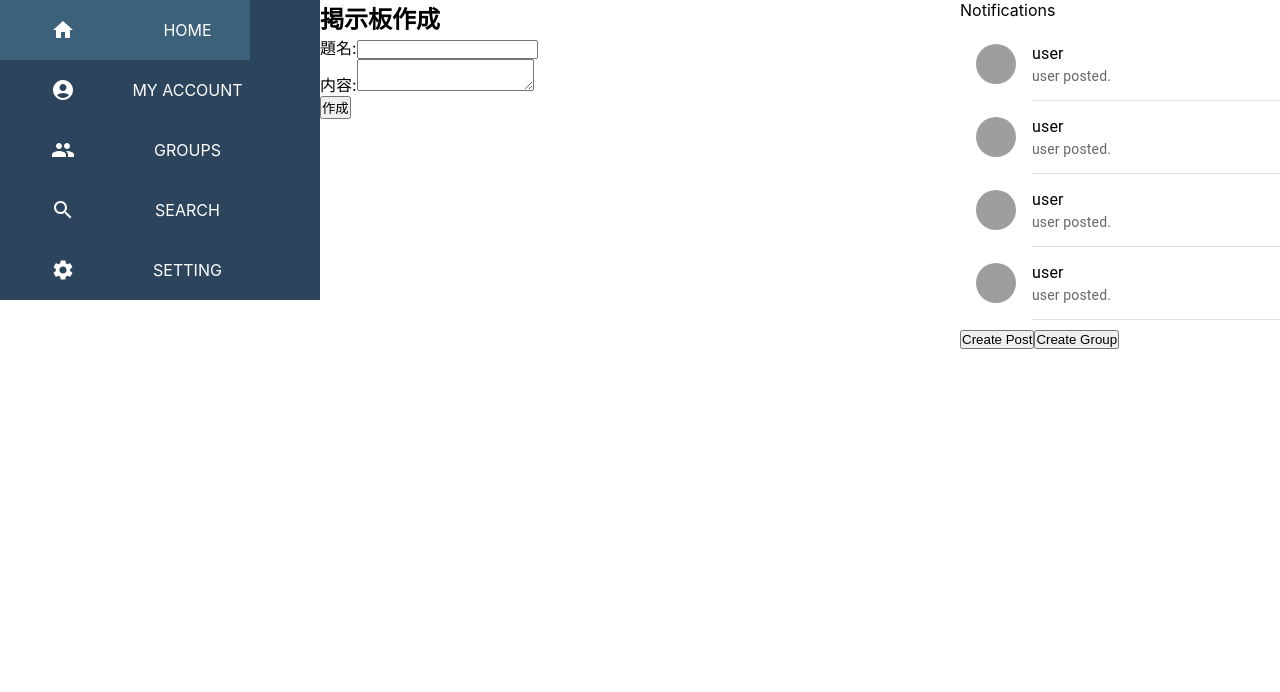
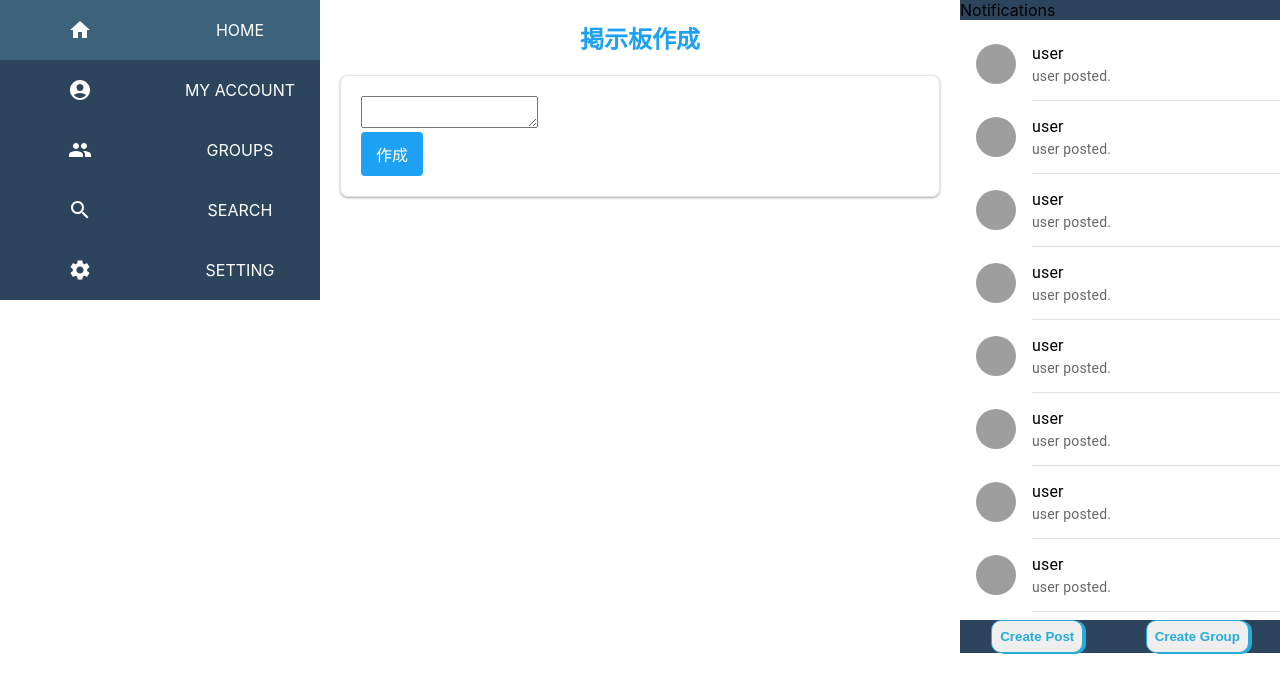
Before and after one commit to suy0594/community_nihon, a React (Create React App) app in the folder src/main/front/: page /main/createPost in a window 1280 px wide. Shown: the top 692 px of the page. Built offline with nearby package versions, Linux system fonts and the light colour scheme; grey boxes are pictures that could not be loaded.

Commit message:
fixed css

```diff
--- a/src/main/front/src/index.css
+++ b/src/main/front/src/index.css
@@ -5,9 +5,17 @@ body {
     sans-serif;
   -webkit-font-smoothing: antialiased;
   -moz-osx-font-smoothing: grayscale;
+  height: 100%;
+  padding: 0;
 }
 
 code {
   font-family: source-code-pro, Menlo, Monaco, Consolas, 'Courier New',
     monospace;
 }
+
+html, #root {
+  height: 100%;
+  margin: 0;
+  padding: 0;
+}
--- a/src/main/front/src/mainboard/Mainboard.css
+++ b/src/main/front/src/mainboard/Mainboard.css
@@ -1,8 +1,12 @@
 .Mainboard {
 	width: 100%;
+	height: 100vh;
+  }
+
+  .main-container{
+	display: flex;
 	height: 100%;
   }
-
   * {
 	margin: 0;
 	padding: 0;
@@ -24,51 +28,5 @@
 	flex: 1;
 	width: 25%;
 	height: 100%;
-  }
-
-  .Sidebar {
-	height: 100%;
-	width: 250px;
 	background: #2d445d;
   }
-
-  .SidebarList {
-	height: auto;
-	padding: 0;
-	width: 100%;
-  }
-
-  .SidebarList .row {
-	width: 100%;
-	height: 60px;
-	/* background-color: cadetblue; */
-	/* border: 1px solid black; */
-	display: flex;
-	color: white;
-	justify-content: center;
-	align-items: center;
-  }
-
-  .SidebarList .row:hover {
-	cursor: pointer;
-	background-color: #3b627a;
-  }
-
-  .SidebarList #active {
-	background-color: #3b627a;
-  }
-  .row #icon {
-	flex: 30%;
-	display: grid;
-	place-items: center;
-  }
-
-  .row #title {
-	flex: 70%;
-  }
-
-  .SidebarIcon {
-	padding-top: 20px;
-	padding-bottom: 15px;
-	text-align: center;
-  }
--- a/src/main/front/src/mainboard/Mainboard.jsx
+++ b/src/main/front/src/mainboard/Mainboard.jsx
@@ -37,8 +37,10 @@ const Mainboard = ({ userId, onLogout }) => {
 
       <div className='rightside'>
         <Notification />
-        <BoardButton />
-        <CreateGroupButton />
+        <div className='Buttons' style={{display : "flex"}}>
+          <BoardButton />
+          <CreateGroupButton />
+        </div>
       </div>
     </div>
 
--- /dev/null
+++ b/src/main/front/src/mainboard/center/PostContents/CreatePost.css
@@ -0,0 +1,63 @@
+
+  /* Container */
+  .CreatePost {
+    display: flex;
+    flex-direction: column;
+    align-items: center;
+    justify-content: center;
+    padding: 20px;
+  }
+
+  .Title {
+    color: #1da1f2;
+    font-size: 24px;
+    margin-bottom: 20px;
+  }
+
+  /* Form Styles */
+  .createPostForm {
+    background: #ffffff;
+    border: 1px solid #e1e8ed;
+    border-radius: 8px;
+    padding: 20px;
+    width: 100%;
+    max-width: 600px;
+    min-width: 100%;
+    box-shadow: 0 1px 3px rgba(0, 0, 0, 0.12), 0 1px 2px rgba(0, 0, 0, 0.24);
+  }
+
+  .CPtextarea {
+    width: 100%;
+    height: 500px;
+    padding: 10px;
+    border: 1px solid #e1e8ed;
+    border-radius: 4px;
+    resize: none;
+    font-size: 14px;
+    color: #14171a;
+  }
+
+  .CPtextarea:focus {
+    outline: none;
+    border-color: #1da1f2;
+  }
+
+  /* Button Styles */
+  .CPButton {
+    background-color: #1da1f2;
+    color: white;
+    border: none;
+    padding: 10px 15px;
+    font-size: 16px;
+    border-radius: 4px;
+    cursor: pointer;
+    transition: background-color 0.3s;
+  }
+
+  .CPButton:hover {
+    background-color: #0d95e8;
+  }
+
+  .CPButton:focus {
+    outline: none;
+  }
--- a/src/main/front/src/mainboard/center/PostContents/CreatePost.jsx
+++ b/src/main/front/src/mainboard/center/PostContents/CreatePost.jsx
@@ -1,5 +1,6 @@
 import React, { useState } from 'react';
 import axios from 'axios';
+import './CreatePost.css';
 
 const CreatePost = ({userId}) => {
   const [title, setTitle] = useState('');
@@ -29,34 +30,20 @@ const CreatePost = ({userId}) => {
     }
   };
 
-
-//comment to add github
-
-
-
   return (
-    <div>
-      <h2>掲示板作成</h2>
+    <div className='CreatePost'>
+      <h2 className='Title'>掲示板作成</h2>
       {error && <div style={{ color: 'red' }}>{error}</div>}
-      <form onSubmit={handleSubmit}>
+      <form onSubmit={handleSubmit} className='createPostForm'>
         <div>
-          <label>題名:</label>
-          <input
-            type="text"
-            name="title"
-            value={title}
-            onChange={handleChange}
-          />
-        </div>
-        <div>
-          <label>内容:</label>
           <textarea
             name="content"
             value={content}
             onChange={handleChange}
+            className='CPTextarea'
           />
         </div>
-        <button type="submit">作成</button>
+        <button type="submit" className='CPButton'>作成</button>
       </form>
     </div>
   );
--- a/src/main/front/src/mainboard/center/PostContents/PostsContainer.css
+++ b/src/main/front/src/mainboard/center/PostContents/PostsContainer.css
@@ -1,5 +1,6 @@
 .profile-container {
     max-width: 100%;
+    min-width: 100%;
     margin: 0 auto;
     padding: 20px;
   }
--- a/src/main/front/src/mainboard/rightside/BoardButton.jsx
+++ b/src/main/front/src/mainboard/rightside/BoardButton.jsx
@@ -1,11 +1,46 @@
-import React from 'react';
+import React, {useState} from 'react';
 import { useNavigate } from 'react-router-dom';
 
 const BoardButton = () => {
+  const buttonstyle = {
+    display: 'block',
+    textAlign: 'center',
+    verticalAlign: 'middle',
+    textDecoration: 'none',
+    position: 'relative',
+    margin: 'auto',
+    padding: '0.5rem 0.5rem',
+    fontWeight: 'bold',
+    borderRadius: '10px',
+    color: '#27acd9',
+    border: '1px solid #27acd9',
+    boxShadow: '3px 1px #27acd9',
+    transition: '0.3s ease-in-out',
+  };
+  const hoverOnstyle = {
+    boxShadow: 'none',
+    transform: 'translate(2px, 2px)',
+    color: '#27acd9',
+  };
+
+    const [BtnStyle, setBtnStyle] = useState(buttonstyle);
     const navigate = useNavigate();
+
+    const onBtnHover = () => {
+        setBtnStyle({ ...buttonstyle, ...hoverOnstyle });
+      };
+
+      const offBtnHover = () => {
+        setBtnStyle(buttonstyle);
+      };
     return (
         <>
-        <button onClick={() => {navigate('createPost');}}>Create Post</button>
+        <button style={BtnStyle}
+        onMouseEnter={onBtnHover}
+        onMouseLeave={offBtnHover}
+         onClick={() => {navigate('createPost');}}>
+            Create Post
+            </button>
         </>
     );
 };
--- a/src/main/front/src/mainboard/rightside/CreateGroupButton.jsx
+++ b/src/main/front/src/mainboard/rightside/CreateGroupButton.jsx
@@ -1,12 +1,47 @@
-import React from 'react';
+import React, {useState} from 'react';
 import { useNavigate } from 'react-router-dom';
 
 const CreateGroupButton = () => {
-    const navigate = useNavigate();
-    return (
-        <>
-        <button onClick={() => {navigate('createGroup');}}>Create Group</button>
-        </>
-    );
+    const buttonstyle = {
+        display: 'block',
+        textAlign: 'center',
+        verticalAlign: 'middle',
+        textDecoration: 'none',
+        position: 'relative',
+        margin: 'auto',
+        padding: '0.5rem 0.5rem',
+        fontWeight: 'bold',
+        borderRadius: '10px',
+        color: '#27acd9',
+        border: '1px solid #27acd9',
+        boxShadow: '3px 1px #27acd9',
+        transition: '0.3s ease-in-out',
+      };
+      const hoverOnstyle = {
+        boxShadow: 'none',
+        transform: 'translate(2px, 2px)',
+        color: '#27acd9',
+      };
+
+        const [BtnStyle, setBtnStyle] = useState(buttonstyle);
+        const navigate = useNavigate();
+
+        const onBtnHover = () => {
+            setBtnStyle({ ...buttonstyle, ...hoverOnstyle });
+          };
+
+          const offBtnHover = () => {
+            setBtnStyle(buttonstyle);
+          };
+        return (
+            <>
+            <button style={BtnStyle}
+            onMouseEnter={onBtnHover}
+            onMouseLeave={offBtnHover}
+             onClick={() => {navigate('createGroup');}}>
+                Create Group
+                </button>
+            </>
+        );
 };
 export default CreateGroupButton;
--- a/src/main/front/src/mainboard/rightside/Notification.jsx
+++ b/src/main/front/src/mainboard/rightside/Notification.jsx
@@ -16,6 +16,10 @@ const Notification = () => {
                 <Notifi />
                 <Notifi />
                 <Notifi />
+                <Notifi />
+                <Notifi />
+                <Notifi />
+                <Notifi />
             </List>
             </div>
         </div>
--- a/src/main/front/src/mainboard/rightside/notifi.css
+++ b/src/main/front/src/mainboard/rightside/notifi.css
@@ -7,7 +7,7 @@
     border-radius: 8px; /* 角を丸くする */
     padding: 4px; /* 内側の余白 */
     box-shadow: 0 2px 4px rgba(0, 0, 0, 0.1); /* 影をつける */
-    background-color: #f9f9f9; /* 背景色 */
+    background: #2d445d; /* 背景色 */
   }
 
   .picture {
```
